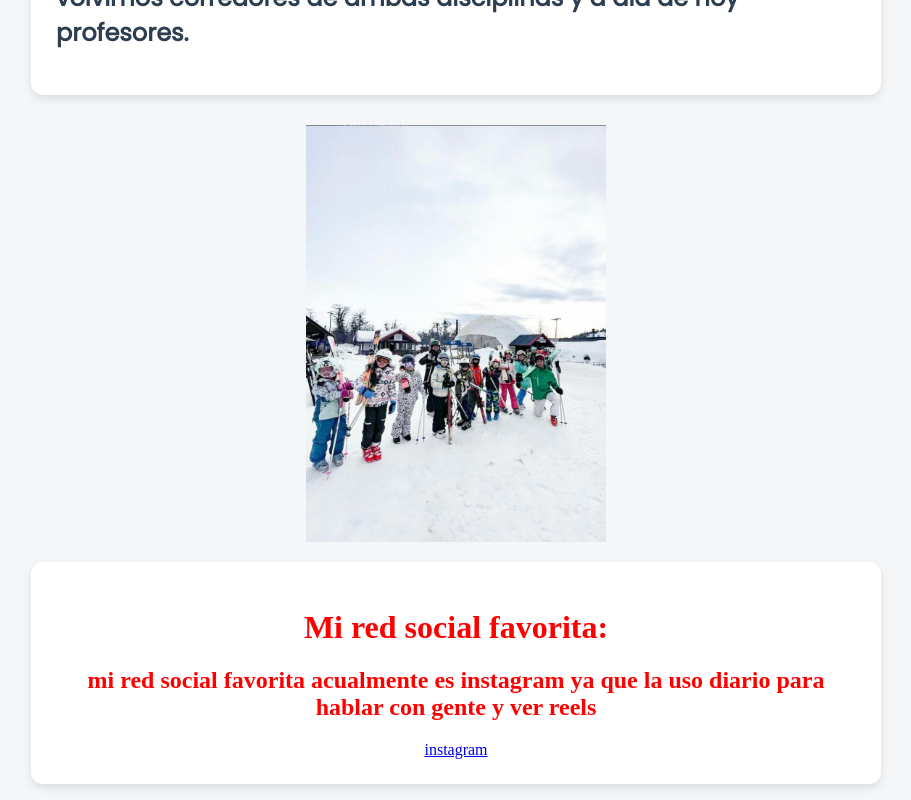
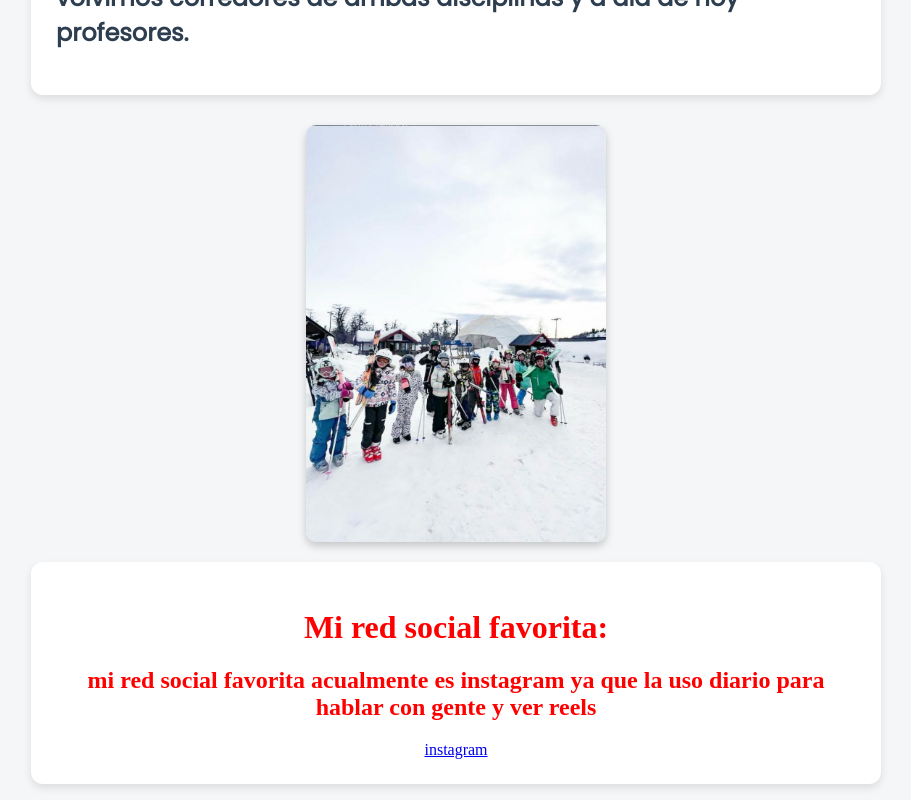
Before and after one commit to feligaraggiola/TPN-3-BIOGRAFIA-FELIPE-GARAGGIOLA, a plain HTML site: page index.html in a window 1280 px wide. Shown: the part 460-1260 px from the top of the page, without its empty margins (184-1095 px from the left). Drawn offline with Linux system fonts and the light colour scheme; files whose address does not match are found by name.

Commit message:
sombras en imagenes

```diff
--- a/index.html
+++ b/index.html
@@ -32,6 +32,8 @@
   height: auto;
   display: block;
   margin: 20px auto;
+  box-shadow: 0 4px 8px rgba(0,0,0,0.2);
+  border-radius: 10px;
 }
 
 body {
```
